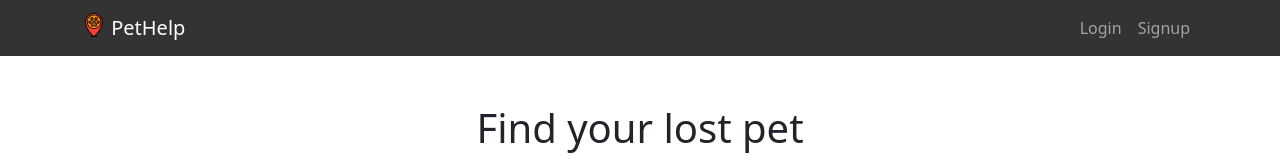
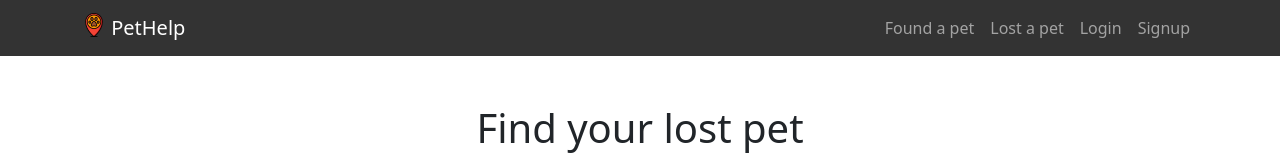
Before and after one commit to pethelp-website/final-project-pethelp, a React (Create React App) app in the folder frontend/: page / in a window 1280 px wide. Shown: the top 160 px of the page. Built offline with nearby package versions, Linux system fonts and the light colour scheme.

Commit message:
add missing page and report page to the navbar

```diff
--- a/frontend/src/components/home/homeheader/HomeHeader.jsx
+++ b/frontend/src/components/home/homeheader/HomeHeader.jsx
@@ -22,6 +22,8 @@ function HomeHeader() {
           <Navbar.Toggle aria-controls="basic-navbar-nav" />
           <Navbar.Collapse id="basic-navbar-nav" className="justify-content-end">
             <Nav id="nav-links">
+              <Nav.Link as={Link} to={"/report-page"} >Found a pet</Nav.Link>
+              <Nav.Link as={Link} to={"/missing-page"}>Lost a pet</Nav.Link>
               <Nav.Link as={Link} to={"/login"} >Login</Nav.Link>
               <Nav.Link as={Link} to={"/sign-up"}>Signup</Nav.Link>
             </Nav>
--- a/frontend/src/components/home/mainhome/MainHome.jsx
+++ b/frontend/src/components/home/mainhome/MainHome.jsx
@@ -7,7 +7,6 @@ import "./MainHome.scss";
 
 
 const MainHome = () => {
-  //split the h1 title
 
   return (
     <div>
--- a/frontend/src/components/signup/FormSignup.jsx
+++ b/frontend/src/components/signup/FormSignup.jsx
@@ -168,11 +168,8 @@ const FormSignup = () => {
             </Button>
           </Form>
         </Col>
-
       </Row>
     </Container>
-
-
   )
 
 };
```
